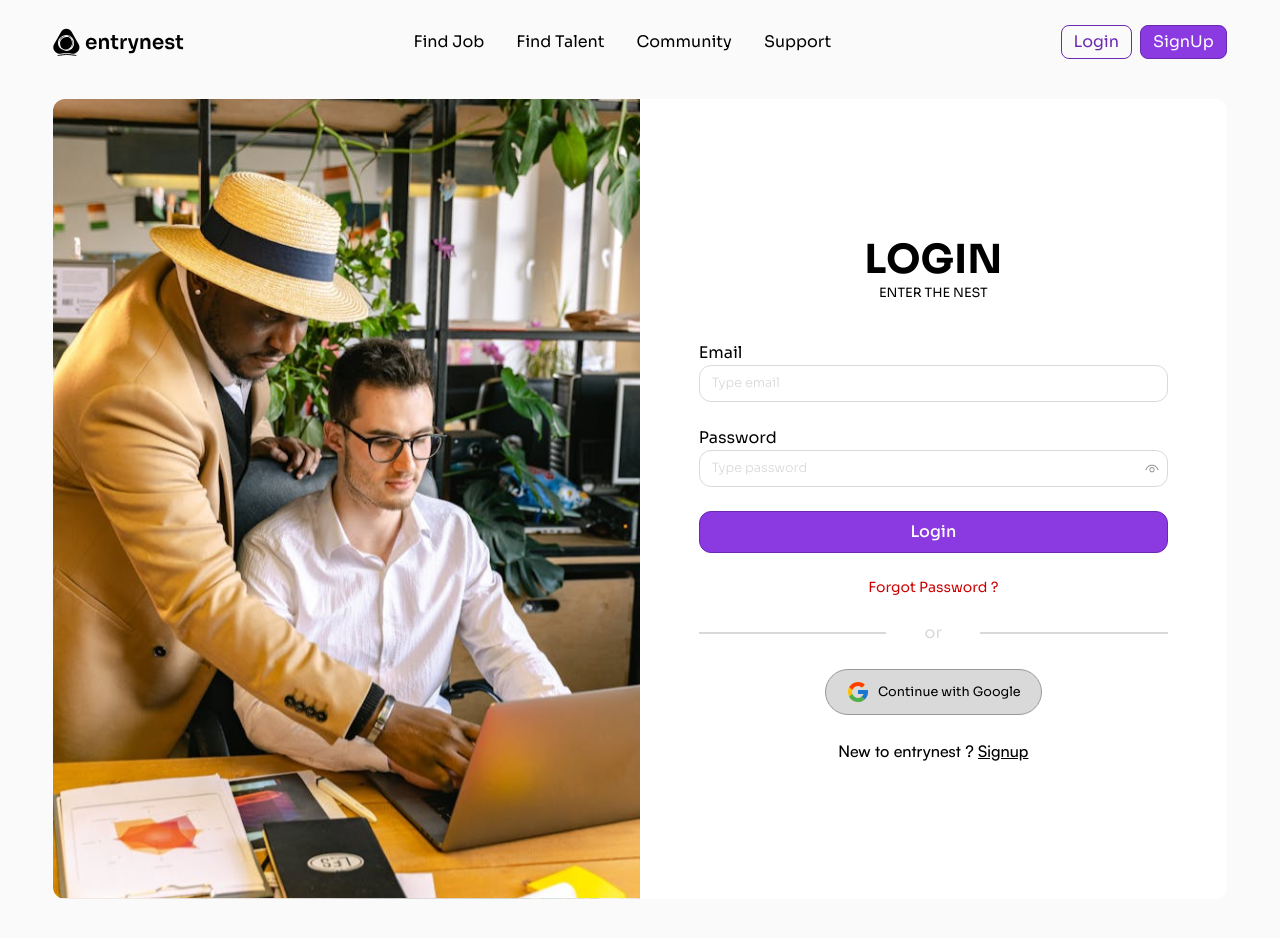
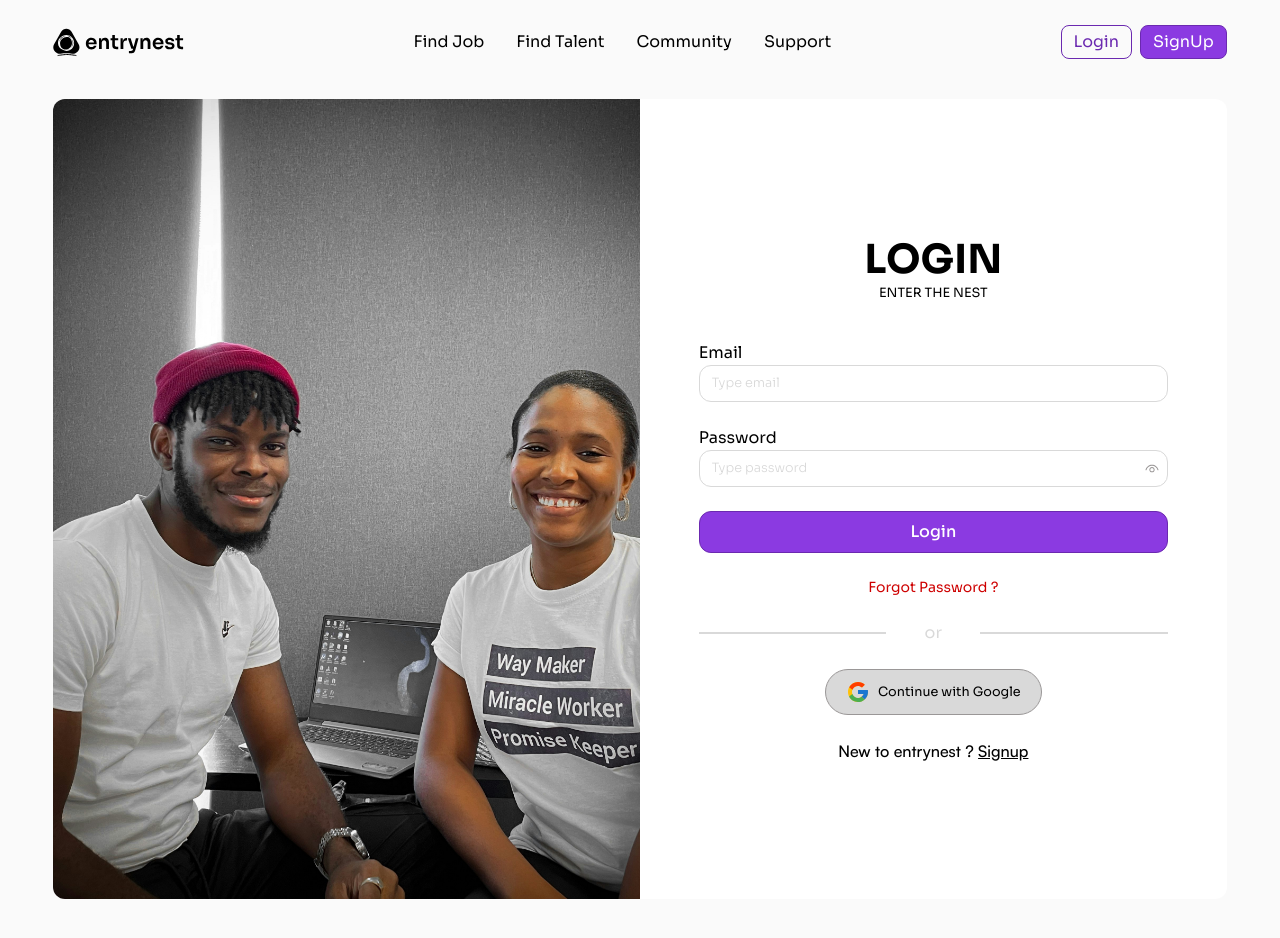
Before and after one commit to nyator/entrynest, a React (Vite) app in the folder client/: page /join_login in a window 1280 px wide. Built offline with nearby package versions, Linux system fonts and the light colour scheme.

Commit message:
`Added new image imports and updated LoginPage to use new image`

```diff
--- a/client/src/constants/assests.js
+++ b/client/src/constants/assests.js
@@ -3,6 +3,8 @@ import logoHeadLeft from '../assets/images/logoHeadLeft.svg'
 import logoHeadRight from '../assets/images/logoHeadRight.svg'
 import loginPhoto from '../assets/images/loginPhoto.png'
 import logPhoto from '../assets/images/logPhoto.svg'
+import fr from '../assets/images/fr.jpg'
+import unh from '../assets/images/unh.jpg'
 
 export {
     logo,
@@ -10,4 +12,6 @@ export {
     logoHeadRight,
     loginPhoto,
     logPhoto,
+    fr,
+    unh,
 }
--- a/client/src/pages/LoginPage.jsx
+++ b/client/src/pages/LoginPage.jsx
@@ -1,7 +1,7 @@
 import React from "react";
 import { Link } from "react-router";
 
-import { logPhoto } from "../constants/assests";
+import { fr } from "../constants/assests";
 import InputField from "../elements/inputField";
 import Button from "../elements/button";
 import { FcGoogle } from "react-icons/fc";
@@ -22,7 +22,7 @@ function LoginPage() {
     <div className="flex  md:flex-row w-full mt-10 justify-center items-center my-10 h-full bg-white rounded-xl">
       <div className="hidden md:flex h-screen w-1/2">
         <img
-          src={logPhoto}
+          src={fr}
           // className="object-cover hidden md:flex h-1/2 md:w-1/2"
           className="object-cover h-full w-full rounded-s-xl"
         />
```
Also changed, not shown: client/src/assets/images/fr.jpg (added), 1 other file (tests, documents, lock files or other folders).
